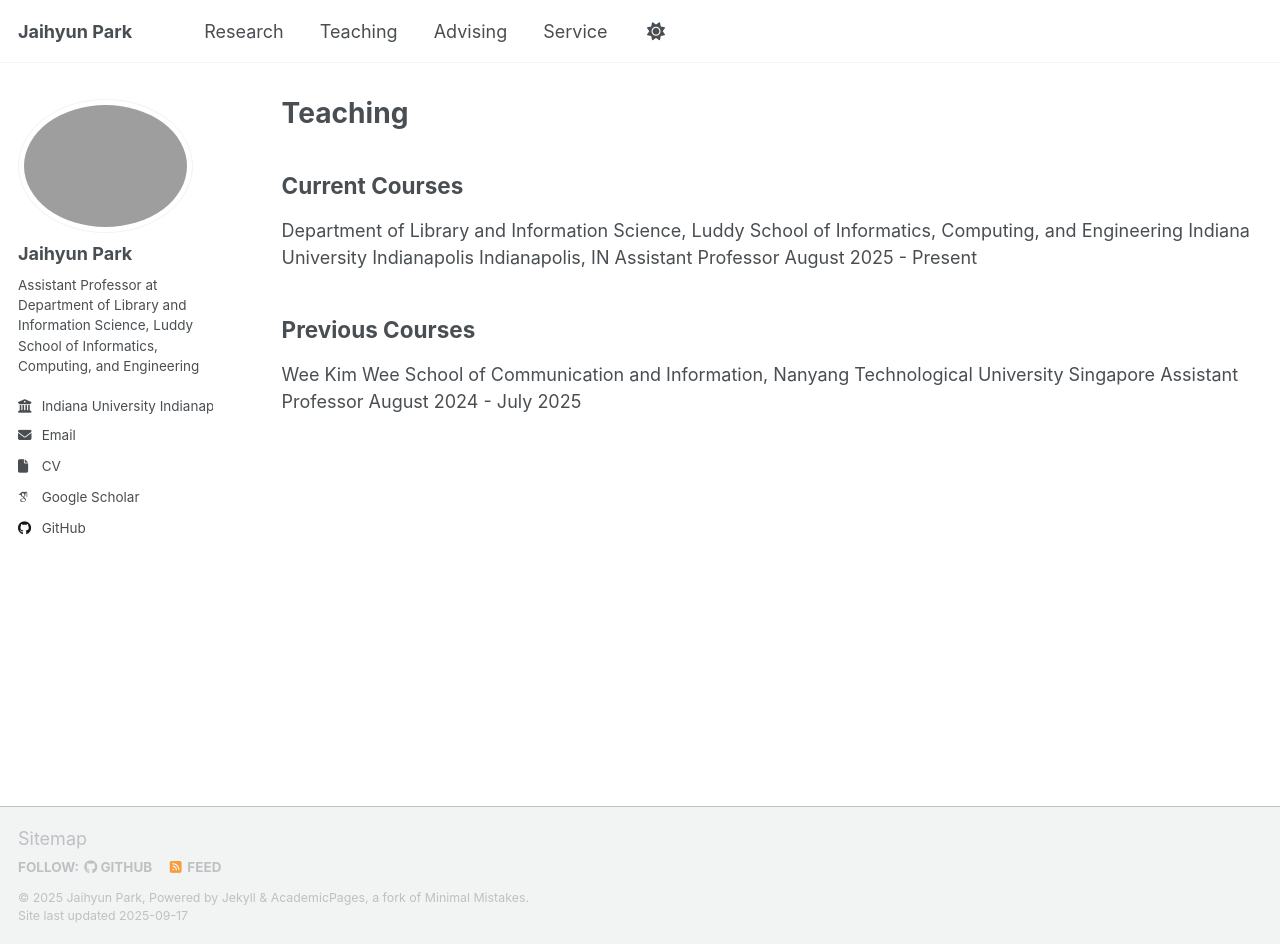
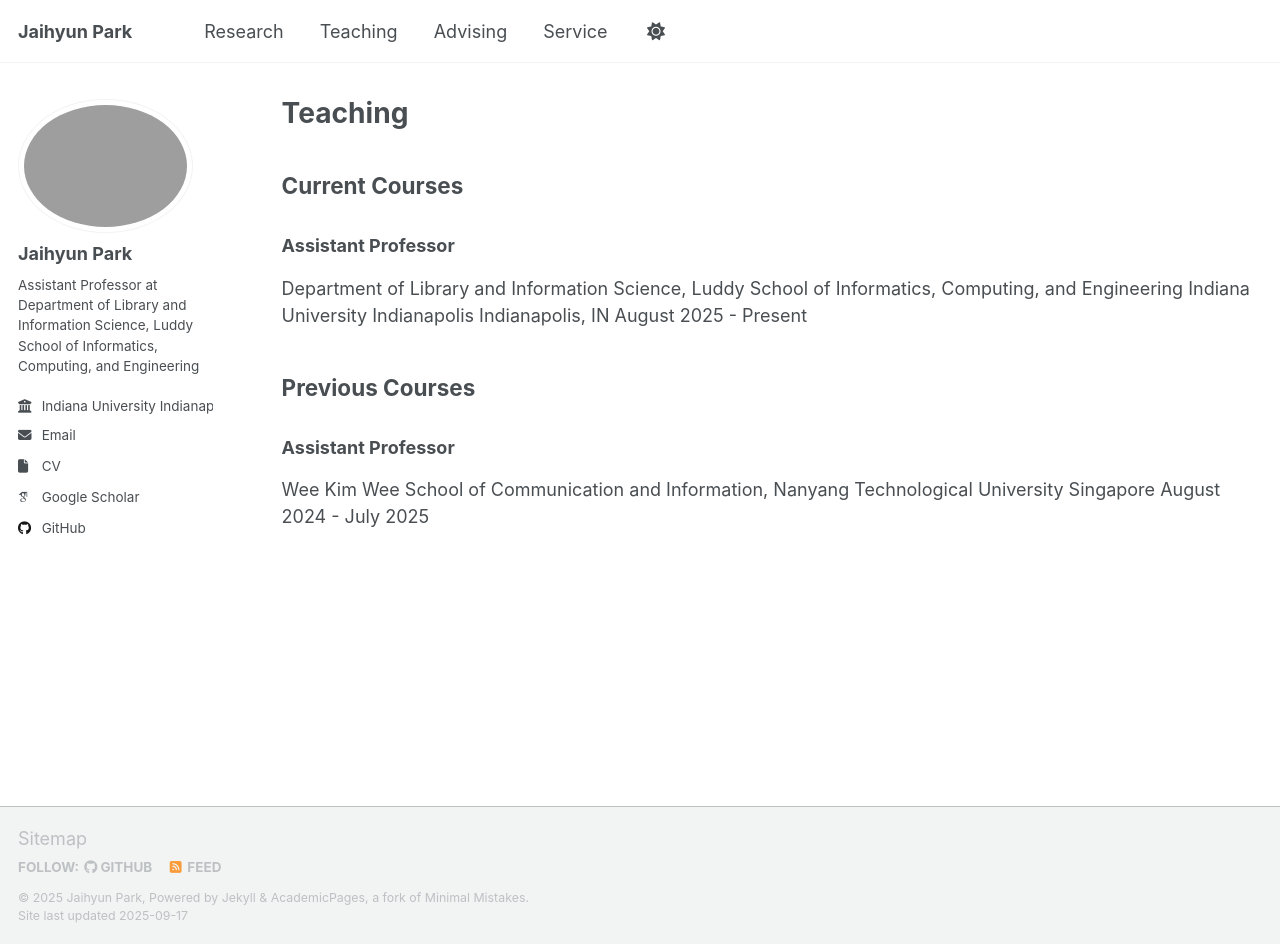
Before and after one commit to park-jay/park-jay.github.io, a Jekyll site: the page built from _pages/teaching.md, in a window 1280 px wide and 944 px high. Built offline with Jekyll 4.4.1, drawn with Linux system fonts in a browser that asks for light colours; some web fonts are replaced; a script that is not in the unit is left out.

```diff
--- a/_pages/teaching.md
+++ b/_pages/teaching.md
@@ -7,11 +7,12 @@ author_profile: true
 
 ## Current Courses
 
+### Assistant Professor
 Department of Library and Information Science, Luddy School of Informatics, Computing, and Engineering
 Indiana University Indianapolis Indianapolis, IN
-Assistant Professor August 2025 - Present
+August 2025 - Present
 
 ## Previous Courses
-
+### Assistant Professor
 Wee Kim Wee School of Communication and Information, Nanyang Technological University Singapore
-Assistant Professor August 2024 - July 2025
+August 2024 - July 2025
```
